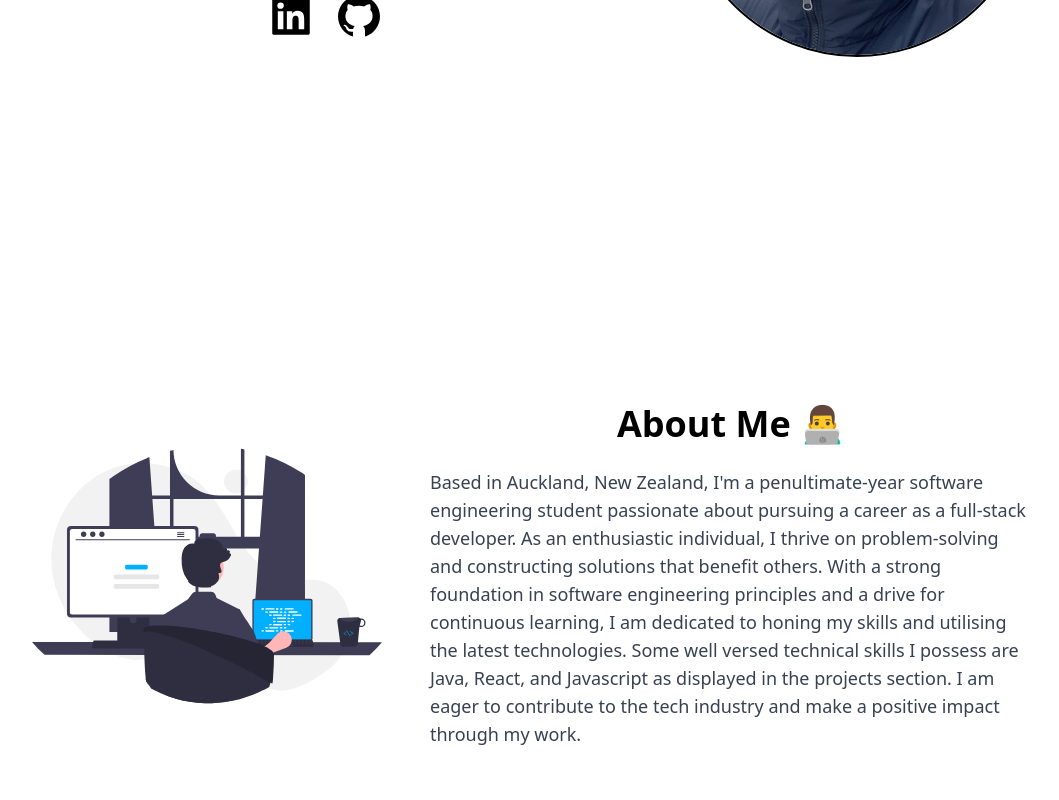
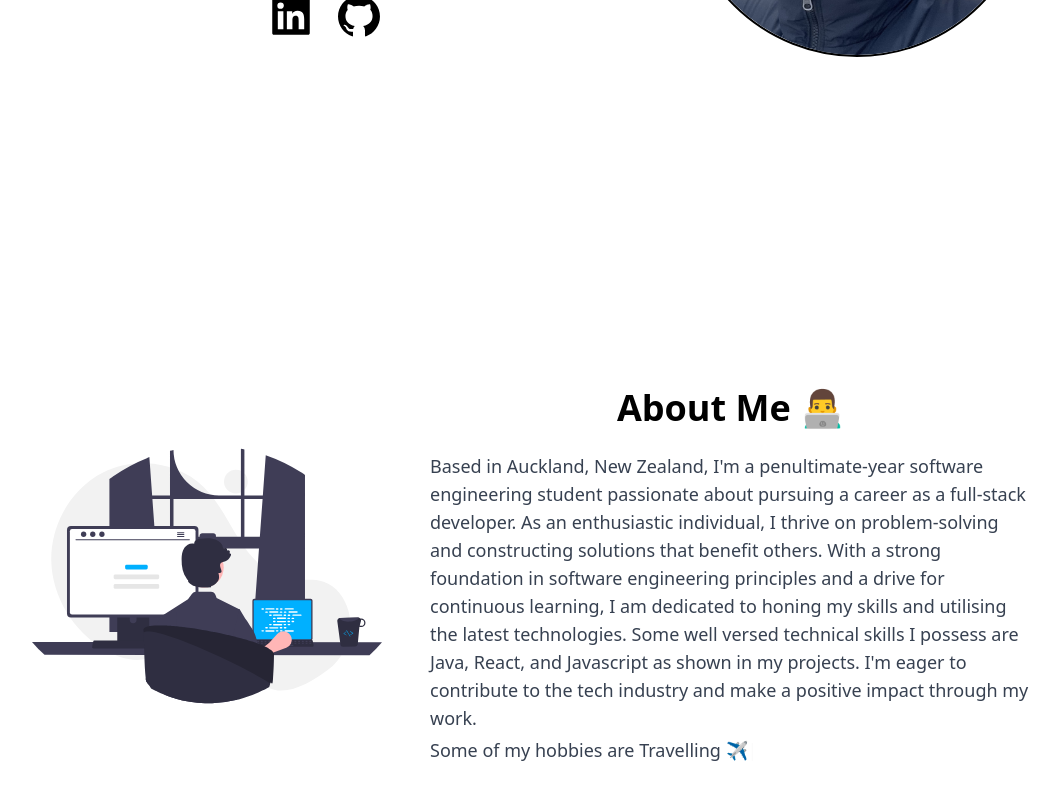
Before and after one commit to StevenNZ/portfolio, a React (Create React App) app in the folder portfolio-app/: page / in a window 1280 px wide. Shown: the part 504-1304 px from the top of the page, without its empty margins (108-1167 px from the left). Built offline with nearby package versions, Linux system fonts and the light colour scheme.

Commit message:
feat: implemented react-typed package

```diff
--- a/portfolio-app/package.json
+++ b/portfolio-app/package.json
@@ -10,6 +10,7 @@
     "react-dom": "^18.2.0",
     "react-icons": "^4.10.1",
     "react-scripts": "5.0.1",
+    "react-typed": "^1.2.0",
     "web-vitals": "^2.1.4"
   },
   "scripts": {
--- a/portfolio-app/src/components/About.jsx
+++ b/portfolio-app/src/components/About.jsx
@@ -4,28 +4,49 @@ import Typed from "react-typed";
 
 const About = () => {
   return (
-    <div className="max-w-[1000px] mt-[-120px] w-full h-screen mx-auto flex justify-center flex-col text-center lg:flex-row lg:items-center ">
+    <div className="max-w-[1000px] mt-[-120px] w-full h-screen mx-auto flex justify-center flex-col text-left lg:flex-row lg:items-center ">
       <img
         src={picture}
         alt="Steven Li"
         className="w-[250px] h-[250px] sm:w-[300px] sm:h-[300px] md:w-[350px] md:h-[350px] mx-auto"
       />
       <div className="lg:ml-12">
-        <p className=" text-xl sm:text-3xl md:text-4xl font-bold pb-6">
+        <p className=" text-xl text-center sm:text-3xl md:text-4xl font-bold pb-6">
           About Me 👨‍💻
         </p>
-        <p className=" text-sm sm:text-base md:text-lg text-gray-700 text-left">
-          Based in Auckland, New Zealand, I'm a penultimate-year software
-          engineering student passionate about pursuing a career as a full-stack
-          developer. As an enthusiastic individual, I thrive on problem-solving
-          and constructing solutions that benefit others. With a strong
-          foundation in software engineering principles and a drive for
-          continuous learning, I am dedicated to honing my skills and utilising
-          the latest technologies. Some well versed technical skills I possess
-          are Java, React, and Javascript as displayed in the projects section.
-          I am eager to contribute to the tech industry and make a positive
-          impact through my work.
-        </p>
+        <div className="text-sm sm:text-base md:text-lg text-gray-700">
+          <p>
+            Based in Auckland, New Zealand, I'm a penultimate-year software
+            engineering student passionate about pursuing a career as a
+            full-stack developer. As an enthusiastic individual, I thrive on
+            problem-solving and constructing solutions that benefit others. With
+            a strong foundation in software engineering principles and a drive
+            for continuous learning, I am dedicated to honing my skills and
+            utilising the latest technologies. Some well versed technical skills
+            I possess are Java, React, and Javascript as shown in my projects.
+            I'm eager to contribute to the tech industry and make a positive
+            impact through my work.
+          </p>
+          <p className="pt-1">
+            Some of my hobbies are{" "}
+            <Typed
+              strings={[
+                "Weightlifting 🏋️‍♂️",
+                "Travelling ✈️",
+                "Bouldering 🧗‍♂️",
+                "Video Games 🎮",
+                "Anime 🖥️",
+                "Badminton 🏸",
+                "Basketball 🏀",
+              ]}
+              typeSpeed={70}
+              backSpeed={50}
+              backDelay={1000}
+              loop
+              className=" font-medium"
+            />
+          </p>
+        </div>
       </div>
     </div>
   );
```
Also changed, not shown: 1 other file (tests, documents, lock files or other folders).
